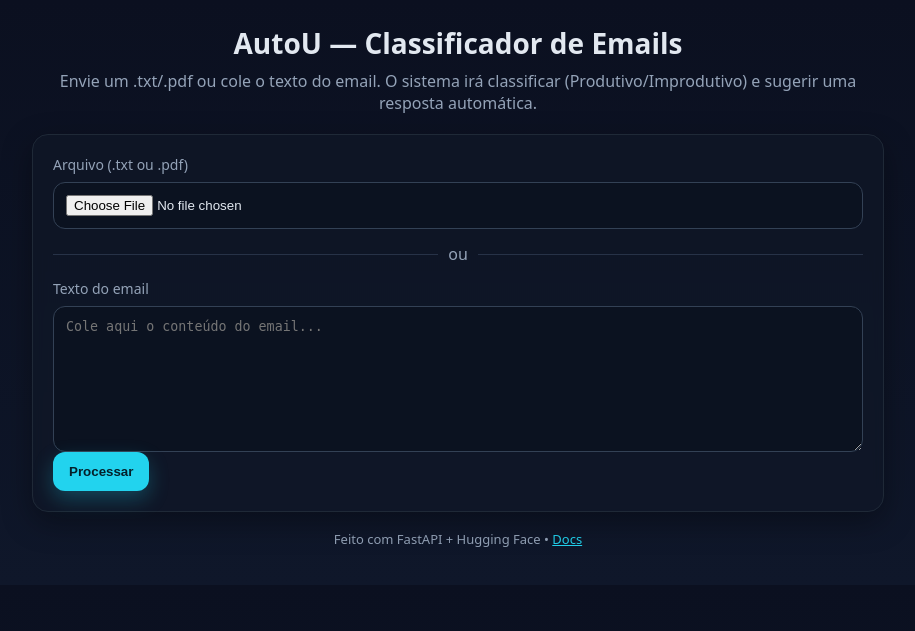
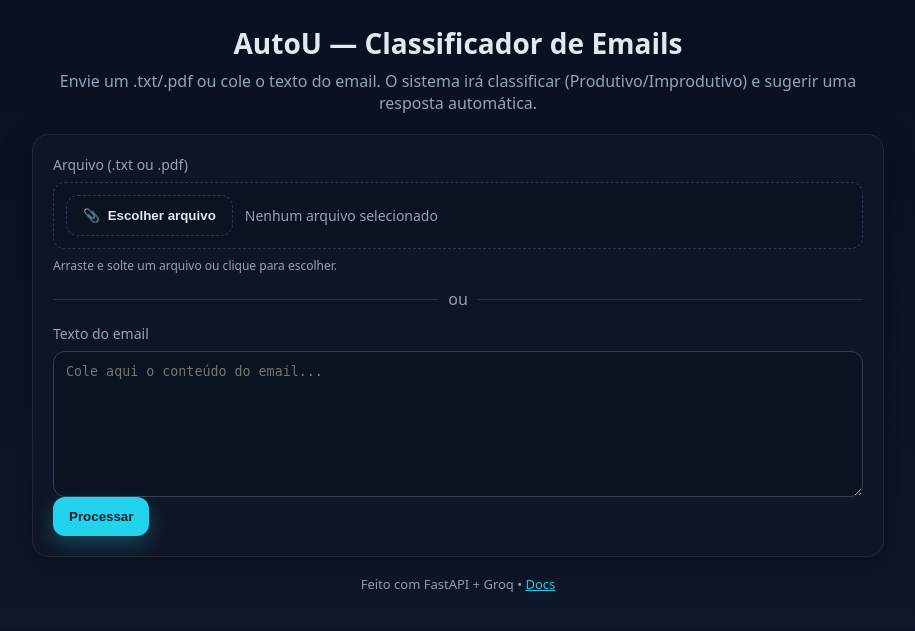
Before and after one commit to Rjoaozinho1/autou-email-class, a FastAPI app: page / in a window 1280 px wide. Shown: the top 631 px of the page, without its empty margins (182-1097 px from the left). Run offline with FastAPI, Linux system fonts and the light colour scheme.

Commit message:
updating the front end static and tempalte files, for better user experience

```diff
--- a/app/static/script.js
+++ b/app/static/script.js
@@ -3,6 +3,80 @@ const results = document.getElementById("results");
 const categoryEl = document.getElementById("category");
 const replyEl = document.getElementById("reply");
 const copyBtn = document.getElementById("copy-btn");
+
+// Alerts
+const alertBox = document.getElementById("alert");
+const alertText = document.getElementById("alert-text");
+const alertClose = document.getElementById("alert-close");
+
+function showError(msg) {
+  alertText.textContent = msg;
+  alertBox.classList.remove("hidden");
+}
+
+function hideAlert() {
+  alertBox.classList.add("hidden");
+  alertText.textContent = "";
+}
+
+alertClose.addEventListener("click", hideAlert);
+
+// Custom file upload
+const fileInput = document.getElementById("file");
+const fileBtn = document.getElementById("file-btn");
+const fileName = document.getElementById("file-name");
+const dropzone = document.getElementById("dropzone");
+
+function setFileName(name) {
+  fileName.textContent = name || "Nenhum arquivo selecionado";
+}
+
+fileBtn.addEventListener("click", () => fileInput.click());
+dropzone.addEventListener("click", (e) => {
+  // avoid triggering when clicking the close button etc.
+  if (e.target === dropzone || e.target === fileName) fileInput.click();
+});
+
+fileInput.addEventListener("change", () => {
+  setFileName(fileInput.files[0]?.name || "");
+});
+
+// Drag & Drop
+["dragenter", "dragover"].forEach((evt) => {
+  dropzone.addEventListener(evt, (e) => {
+    e.preventDefault();
+    e.stopPropagation();
+    dropzone.classList.add("dragover");
+  });
+});
+
+["dragleave", "drop"].forEach((evt) => {
+  dropzone.addEventListener(evt, (e) => {
+    e.preventDefault();
+    e.stopPropagation();
+    dropzone.classList.remove("dragover");
+  });
+});
+
+dropzone.addEventListener("drop", (e) => {
+  const dt = e.dataTransfer;
+  const f = dt?.files?.[0];
+  if (!f) return;
+  const ok = /\.pdf$|\.txt$/i.test(f.name);
+  if (!ok) {
+    showError("Formato inválido. Use .txt ou .pdf.");
+    return;
+  }
+  fileInput.files = dt.files;
+  setFileName(f.name);
+});
+
+dropzone.addEventListener("keydown", (e) => {
+  if (e.key === "Enter" || e.key === " ") {
+    e.preventDefault();
+    fileInput.click();
+  }
+});
 
 form.addEventListener("submit", async (e) => {
   e.preventDefault();
@@ -10,11 +84,20 @@ form.addEventListener("submit", async (e) => {
   submit.disabled = true;
   submit.textContent = "Processando...";
 
+  hideAlert();
+
   const fd = new FormData();
-  const file = document.getElementById("file").files[0];
+  const file = fileInput.files[0];
   const text = document.getElementById("text").value.trim();
   if (file) fd.append("file", file);
   if (text) fd.append("text", text);
+
+  if (!file && !text) {
+    showError("Envie um arquivo ou cole o texto do email.");
+    submit.disabled = false;
+    submit.textContent = "Processar";
+    return;
+  }
 
   try {
     const res = await fetch("/api/process", {
@@ -24,7 +107,7 @@ form.addEventListener("submit", async (e) => {
     const data = await res.json();
 
     if (!res.ok) {
-      alert(data.error || "Erro ao processar.");
+      showError(data.error || "Erro ao processar email.");
     } else {
       categoryEl.textContent = data.category;
       replyEl.value = data.reply;
@@ -32,7 +115,7 @@ form.addEventListener("submit", async (e) => {
       results.scrollIntoView({ behavior: "smooth" });
     }
   } catch (err) {
-    alert("Falha na requisição: " + err.message);
+    showError("Falha na requisição: " + err.message);
   } finally {
     submit.disabled = false;
     submit.textContent = "Processar";
@@ -45,6 +128,6 @@ copyBtn.addEventListener("click", async () => {
     copyBtn.textContent = "Copiado!";
     setTimeout(() => (copyBtn.textContent = "Copiar resposta"), 1200);
   } catch (_) {
-    alert("Não foi possível copiar.");
+    showError("Não foi possível copiar.");
   }
 });
--- a/app/static/styles.css
+++ b/app/static/styles.css
@@ -4,6 +4,10 @@
     --muted: #94a3b8;
     --card: #111827;
     --primary: #22d3ee;
+    --primary-ink: #04202a;
+    --error: #f43f5e;
+    --error-bg: #2a121b;
+    --focus: #38bdf8;
 }
 
 * {
@@ -76,17 +80,34 @@ textarea {
 button {
     background: var(--primary);
     border: none;
-    color: #04202a;
+    color: var(--primary-ink);
     padding: 12px 16px;
     border-radius: 12px;
     font-weight: 700;
     cursor: pointer;
     box-shadow: 0 8px 20px rgba(34, 211, 238, .25);
+    transition: transform .02s ease, filter .2s ease;
 }
+
+button:hover { filter: brightness(1.05); }
+button:active { transform: translateY(1px); }
 
 button:disabled {
     opacity: .6;
     cursor: wait;
+}
+
+.btn-secondary {
+    background: transparent;
+    border: 1px dashed #2b3a55;
+    color: var(--fg);
+    box-shadow: none;
+}
+
+.btn-icon {
+    display: inline-flex;
+    align-items: center;
+    gap: 8px;
 }
 
 .hidden {
@@ -128,3 +149,73 @@ footer {
 footer a {
     color: var(--primary);
 }
+
+/* Alerts */
+.alert {
+    display: flex;
+    align-items: flex-start;
+    gap: 10px;
+    border-radius: 12px;
+    padding: 12px 14px;
+    margin-bottom: 16px;
+    border: 1px solid transparent;
+}
+
+.alert .close {
+    margin-left: auto;
+    background: transparent;
+    border: none;
+    color: var(--fg);
+    opacity: .8;
+    cursor: pointer;
+}
+
+.alert-error {
+    background: linear-gradient(180deg, rgba(244,63,94,.12), rgba(244,63,94,.06));
+    border-color: rgba(244,63,94,.35);
+    color: #fecdd3;
+}
+
+/* Custom file upload */
+.file-upload {
+    display: flex;
+    align-items: center;
+    gap: 12px;
+    padding: 12px;
+    background: #0b1220;
+    border: 1px dashed #2b3a55;
+    border-radius: 12px;
+    cursor: pointer;
+}
+
+.file-upload.dragover {
+    border-color: var(--focus);
+    box-shadow: 0 0 0 2px rgba(56, 189, 248, .2) inset;
+}
+
+.file-upload input[type=file] {
+    position: absolute;
+    width: 1px;
+    height: 1px;
+    padding: 0;
+    margin: -1px;
+    overflow: hidden;
+    clip: rect(0, 0, 0, 0);
+    white-space: nowrap;
+    border: 0;
+}
+
+.file-name {
+    color: var(--muted);
+    font-size: 14px;
+}
+
+.hint {
+    color: var(--muted);
+    font-size: 12px;
+}
+
+/* Force-hide alert banner (remove red box) */
+.alert {
+    display: none !important;
+}
--- a/app/templates/index.html
+++ b/app/templates/index.html
@@ -16,11 +16,23 @@
         resposta automática.</p>
     </header>
 
+    <div id="alert" class="alert alert-error hidden">
+      <span id="alert-text"></span>
+      <button type="button" class="close" id="alert-close" aria-label="Fechar">✕</button>
+    </div>
+
     <section class="card">
       <form id="email-form">
         <div class="field">
           <label for="file">Arquivo (.txt ou .pdf)</label>
-          <input type="file" id="file" name="file" accept=".txt,.pdf" />
+          <div id="dropzone" class="file-upload" tabindex="0" role="button" aria-label="Selecionar arquivo">
+            <input type="file" id="file" name="file" accept=".txt,.pdf" />
+            <button type="button" id="file-btn" class="btn-secondary btn-icon">
+              <span>📎</span> <span>Escolher arquivo</span>
+            </button>
+            <span id="file-name" class="file-name">Nenhum arquivo selecionado</span>
+          </div>
+          <small class="hint">Arraste e solte um arquivo ou clique para escolher.</small>
         </div>
 
         <div class="divider"><span>ou</span></div>
@@ -45,8 +57,8 @@
     </section>
 
     <footer>
-      <p>Feito com FastAPI + Hugging Face • <a href="https://fastapi.tiangolo.com/" target="_blank"
-          rel="noreferrer">Docs</a></p>
+      <p>Feito com FastAPI + Groq • <a href="https://fastapi.tiangolo.com/" target="_blank" rel="noreferrer">Docs</a>
+      </p>
     </footer>
   </div>
 
```
